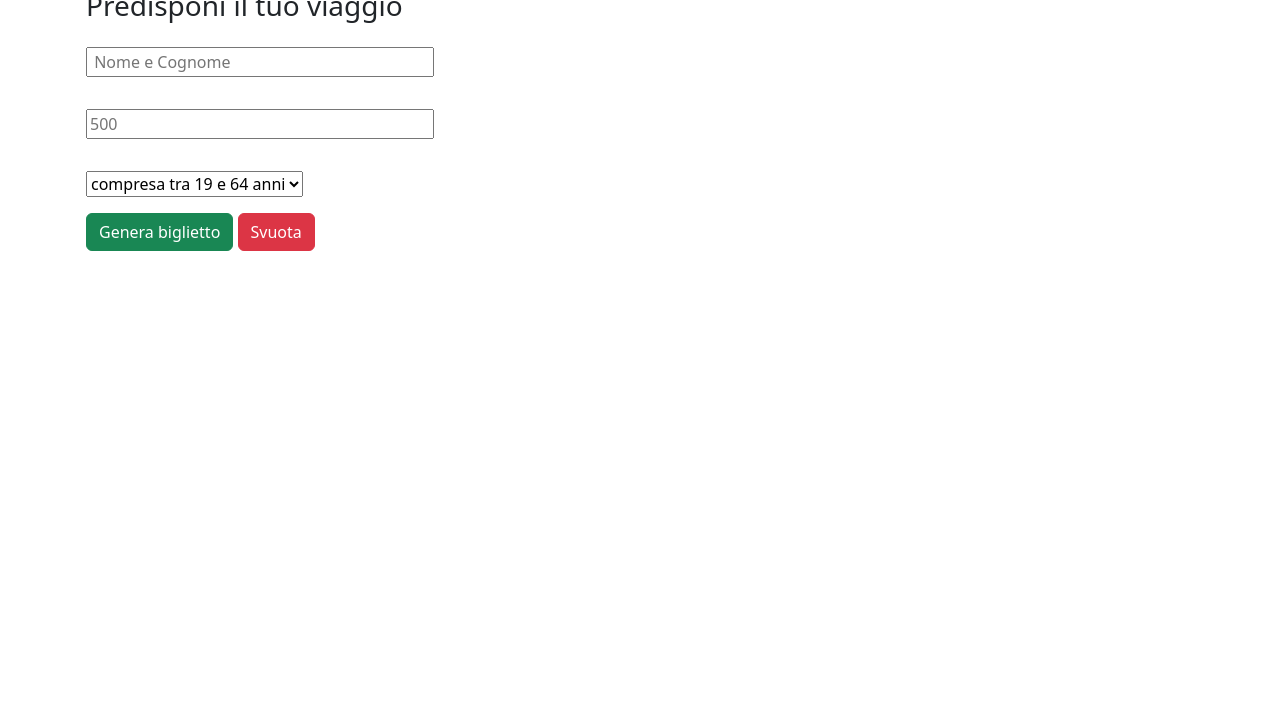
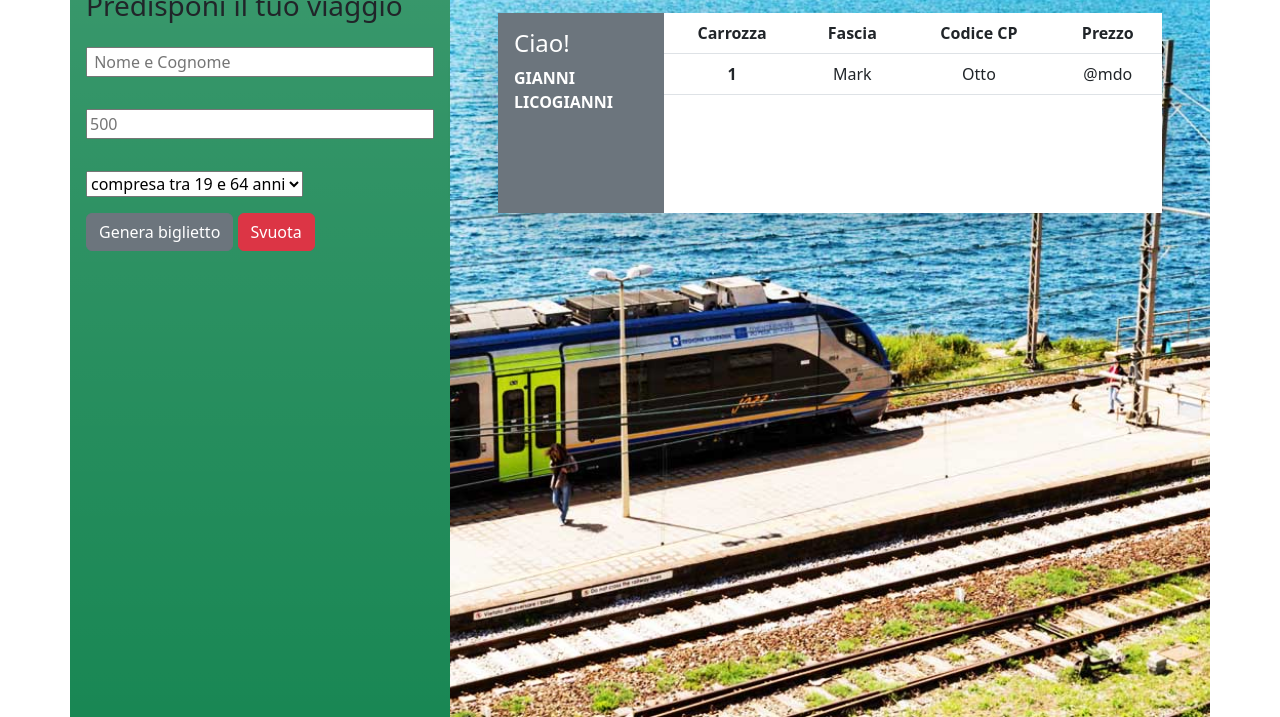
Before and after one commit to MicheleBertoia2/js-biglietto-treno-form, a plain HTML site: page index.html in a window 1280 px wide. Shown: the part 83-800 px from the top of the page. Drawn offline with nearby package versions, Linux system fonts and the light colour scheme.

Commit message:
[add] stile biglietto

```diff
--- a/assets/css/style.css
+++ b/assets/css/style.css
@@ -0,0 +1,13 @@
+.mb-container{
+  background-image: url(../img/bg-treno.jpg  );
+  height: 100vh!important;
+  background-size: cover;
+  background-position: center;
+}
+
+.ticket {
+
+  /* debug */
+  min-width: none;height: 200px;
+  background-color: white;
+}
--- a/assets/js/scrypt.js
+++ b/assets/js/scrypt.js
@@ -38,6 +38,6 @@ getTicket.addEventListener('click', function(){
 })
 
 reset.addEventListener('click', function(){
-  username.value = ' ';
-  distance.value = ' ';
+  username.value = '';
+  distance.value = '';
 })
--- a/index.html
+++ b/index.html
@@ -8,14 +8,17 @@
   <!-- BOOTSTRAP -->
   <link rel='stylesheet' href='https://cdnjs.cloudflare.com/ajax/libs/bootstrap/5.2.3/css/bootstrap.min.css' integrity='sha512-SbiR/eusphKoMVVXysTKG/7VseWii+Y3FdHrt0EpKgpToZeemhqHeZeLWLhJutz/2ut2Vw1uQEj2MbRF+TVBUA==' crossorigin='anonymous'/>
 
+  <!-- CUSTOM CSS -->
+  <link rel="stylesheet" href="assets/css/style.css">
+
   <title>Biglietto Treno v.2</title>
 </head>
 <body>
 
-  <div class="container">
-    <div class="row">
+  <div class="container mb-container">
+    <div class="row h-100">
 
-      <div class="col-4 p-3">
+      <div class="col-4 p-3 bg-success bg-gradient ">
         <h1>Bootrain</h1>
         <h3>Predisponi il tuo viaggio</h3>
         <div class="inputs">
@@ -28,16 +31,46 @@
             <option value="senior">65 anni o più</option>
           </select>
           <div class="mb-buttons">
-            <button id="getTicket" class="btn-success btn" >Genera biglietto</button>
+            <button id="getTicket" class="btn-secondary btn" >Genera biglietto</button>
             <button id="reset" class="btn-danger btn" >Svuota</button>
           </div>
         </div>
       </div>
 
-      <div class="col-8">
+      <div class="col-8 p-5">
 
-        <div class="border">
+        <div class="shadow-lg">
           <p id="output"></p>
+
+          <div class="ticket w-100 mt-5 d-flex">
+
+            <div class="user bg-secondary text-bg-dark p-3 w-25 h-100">
+              <h4>Ciao!</h4>
+              <span id="enterName" class="text-uppercase"><strong id="enterName">gianni licogianni</strong></span>
+            </div>
+
+            <div class="ticket-body text-dark w-75">
+              <table class="table">
+                <thead>
+                  <tr>
+                    <th class="text-center">Carrozza</th>
+                    <th class="text-center">Fascia</th>
+                    <th class="text-center">Codice CP</th>
+                    <th class="text-center">Prezzo</th>
+                  </tr>
+                </thead>
+                <tbody>
+                  <tr>
+                    <th class="text-center" id="carrozza">1</th>
+                    <td class="text-center" id="discount">Mark</td>
+                    <td class="text-center" id="cpCode">Otto</td>
+                    <td class="text-center" id="price">@mdo</td>
+                  </tr>
+                </tbody>
+              </table>
+            </div>
+
+          </div>
 
         </div>
 
```
Also changed, not shown: assets/img/bg-treno.jpg (added).
